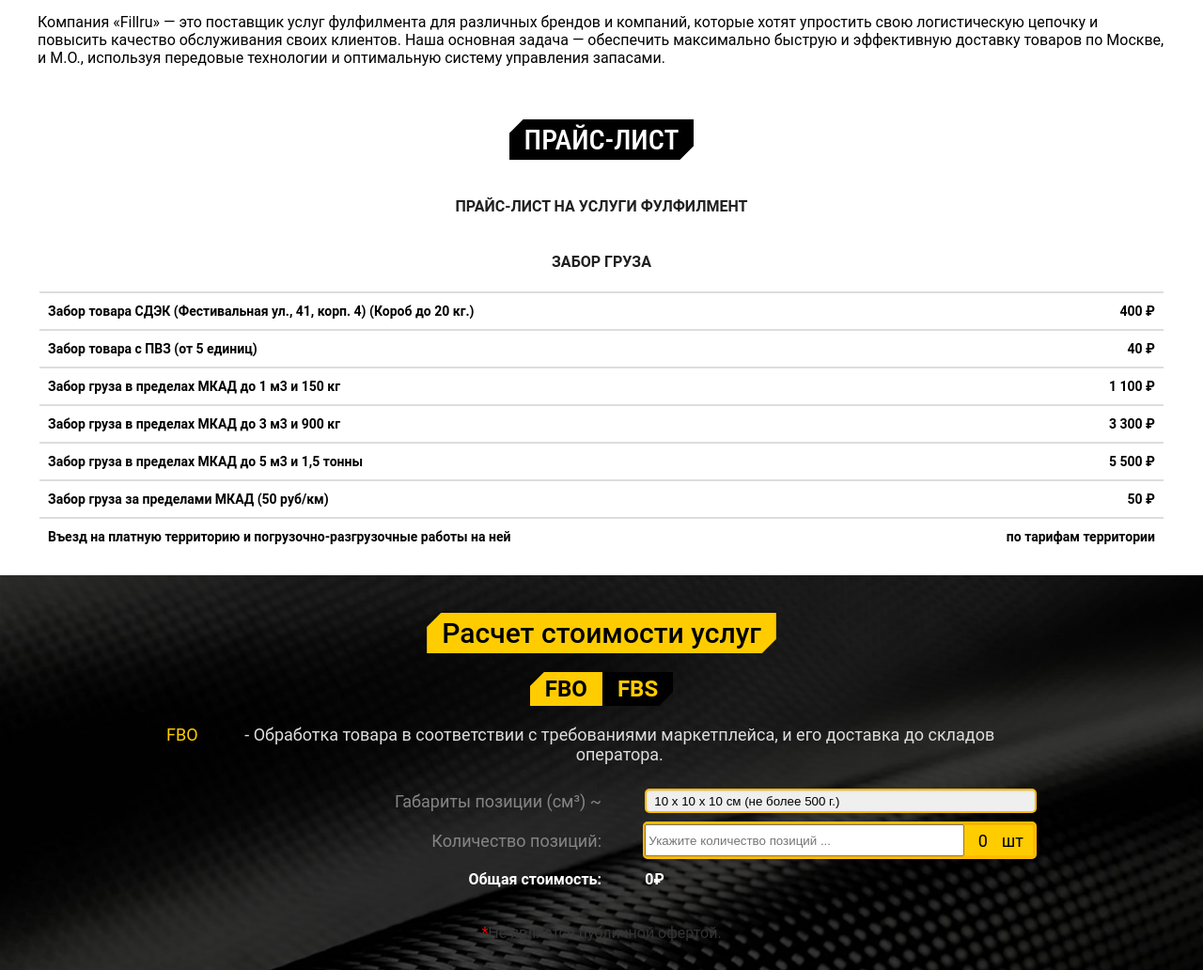
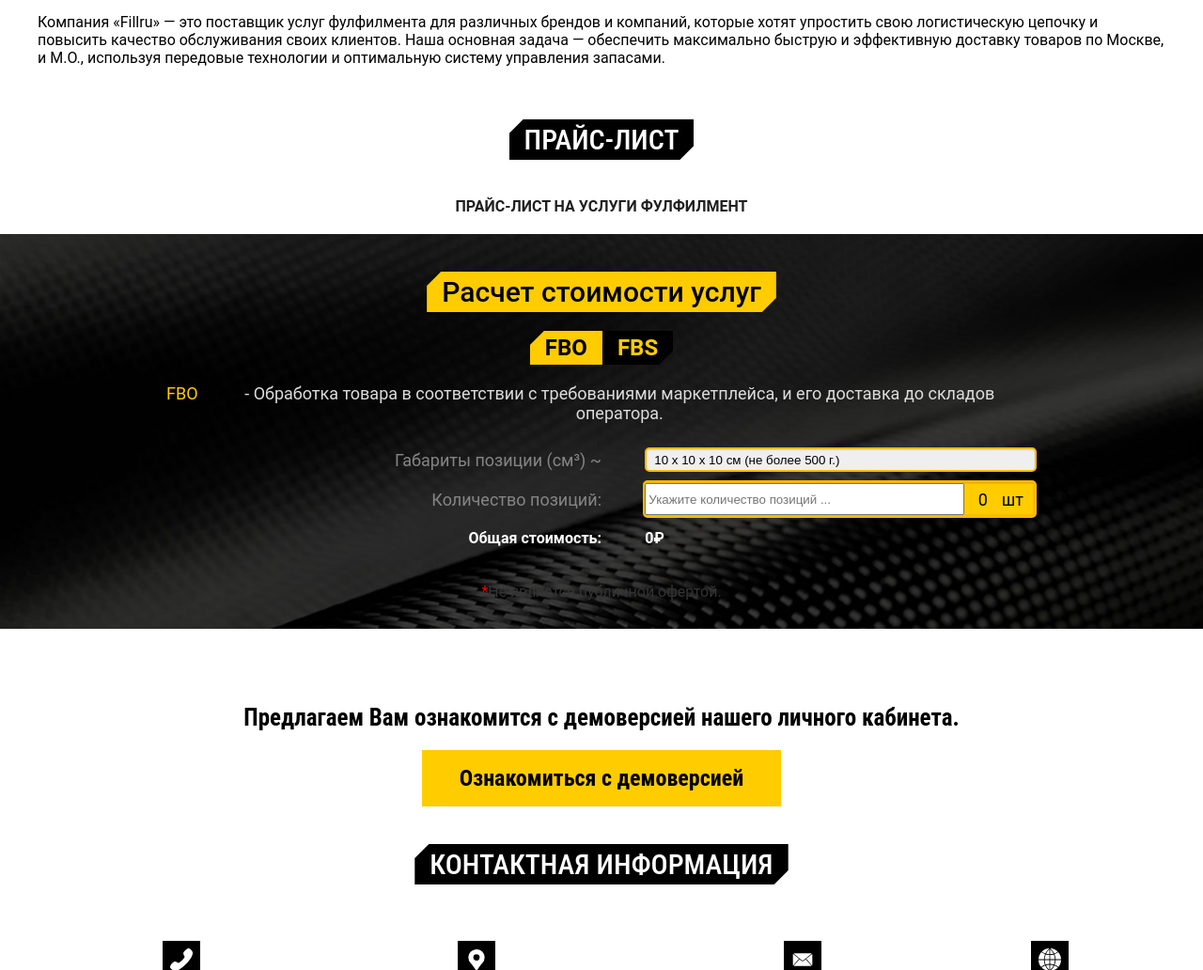
Before and after one commit to Elgrush/Fillru, a Django app: template main/templates/main/main.html in a window 1280 px wide. Shown: the part 764-1796 px from the top of the page at 94% size. Run offline with Django 5.2, Linux system fonts and the light colour scheme; the template is opened without the code that fills it, so the values that code supplies are empty; some libraries are stand-ins or nearby versions.

Commit message:
Visual bugfix

```diff
--- a/main/templates/main/main.html
+++ b/main/templates/main/main.html
@@ -92,60 +92,12 @@
             <td>
               {{ value.name }}
             </td>
-            <td> {{ value.price }} ₽</td>
+            <td class="table-price-td"> {{ value.price }} ₽</td>
           </tr>
          {% endfor %}
         </tbody>
       </table>
       {% endfor %}
-
-
-      <div class="table-header">
-        Забор груза
-      </div>
-      <table class="table-striped">
-        <tbody class="table-striped-body">
-          <tr class="table-striped-line">
-            <td>Забор товара СДЭК (Фестивальная ул., 41, корп. 4) (Короб до 20 кг.)
-                </td>
-            <td>400 ₽</td>
-          </tr>
-          <tr class="table-striped-line">
-            <td>
-            Забор товара с ПВЗ (от 5 единиц)
-                </td>
-            <td>40 ₽</td>
-          </tr>
-          <tr class="table-striped-line">
-            <td>
-            Забор груза в пределах МКАД до 1 м3 и 150 кг
-                </td>
-            <td>1 100 ₽</td>
-          </tr>
-          <tr class="table-striped-line">
-            <td>
-            Забор груза в пределах МКАД до 3 м3 и 900 кг</b></td>
-            <td>3 300 ₽</td>
-          </tr>
-          <tr class="table-striped-line">
-            <td>
-            Забор груза в пределах МКАД до 5 м3 и 1,5 тонны
-            </td>
-            <td>5 500 ₽</td>
-          </tr>
-          <tr class="table-striped-line">
-            <td>
-            Забор груза за пределами МКАД (50 руб/км)
-                </td>
-            <td>50 ₽</td>
-          </tr>
-          <tr class="table-striped-line">
-            <td>
-            Въезд на платную территорию и погрузочно-разгрузочные работы на ней</td>
-            <td>по тарифам территории</td>
-          </tr>
-        </tbody>
-      </table>
 
     </section>
 
--- a/static/css/main/main.css
+++ b/static/css/main/main.css
@@ -163,3 +163,7 @@ tr.table-striped-line {
     padding: 8px;
     line-height: 1.42857143;
 }
+
+td.table-price-td {
+    min-width: 43px;
+}
```
